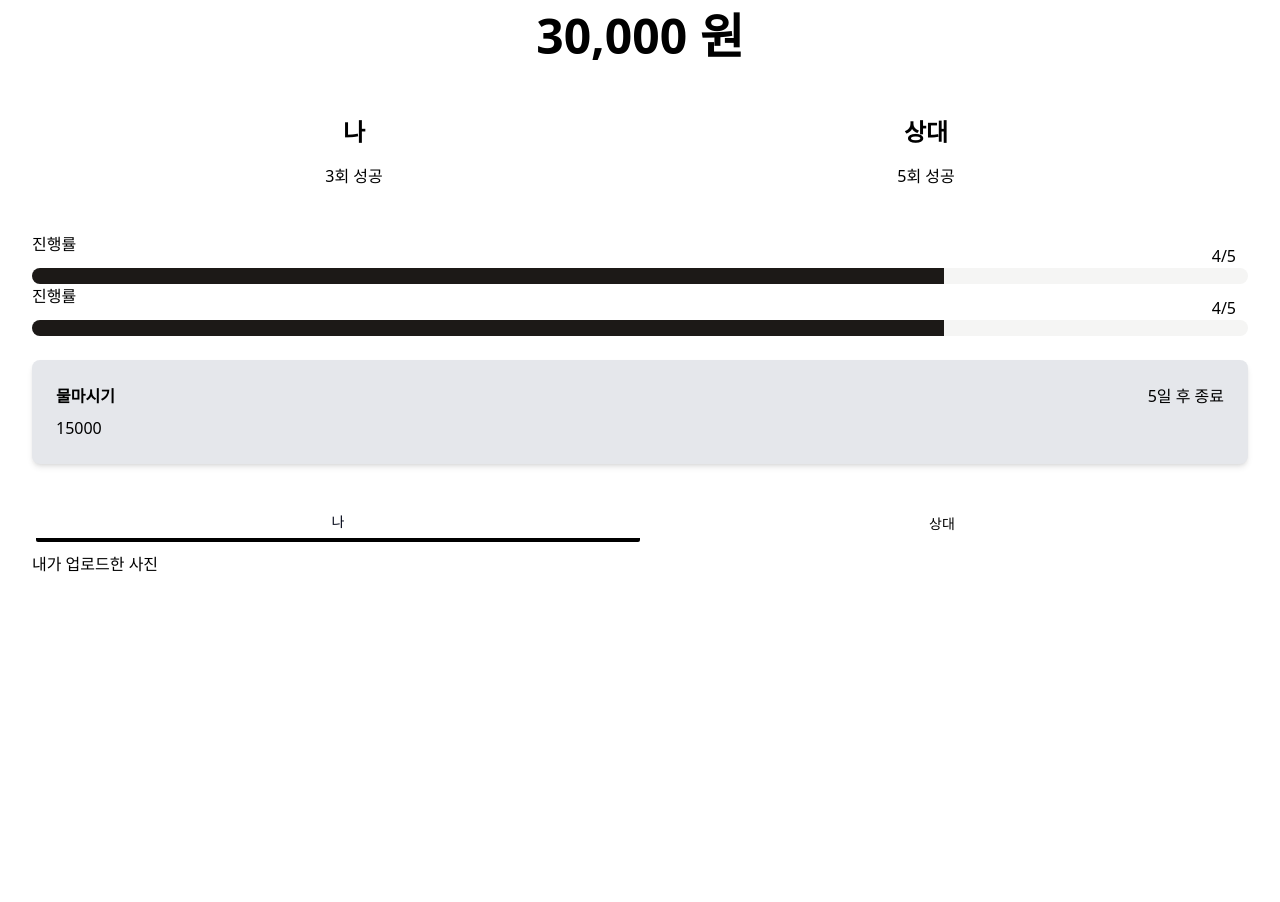
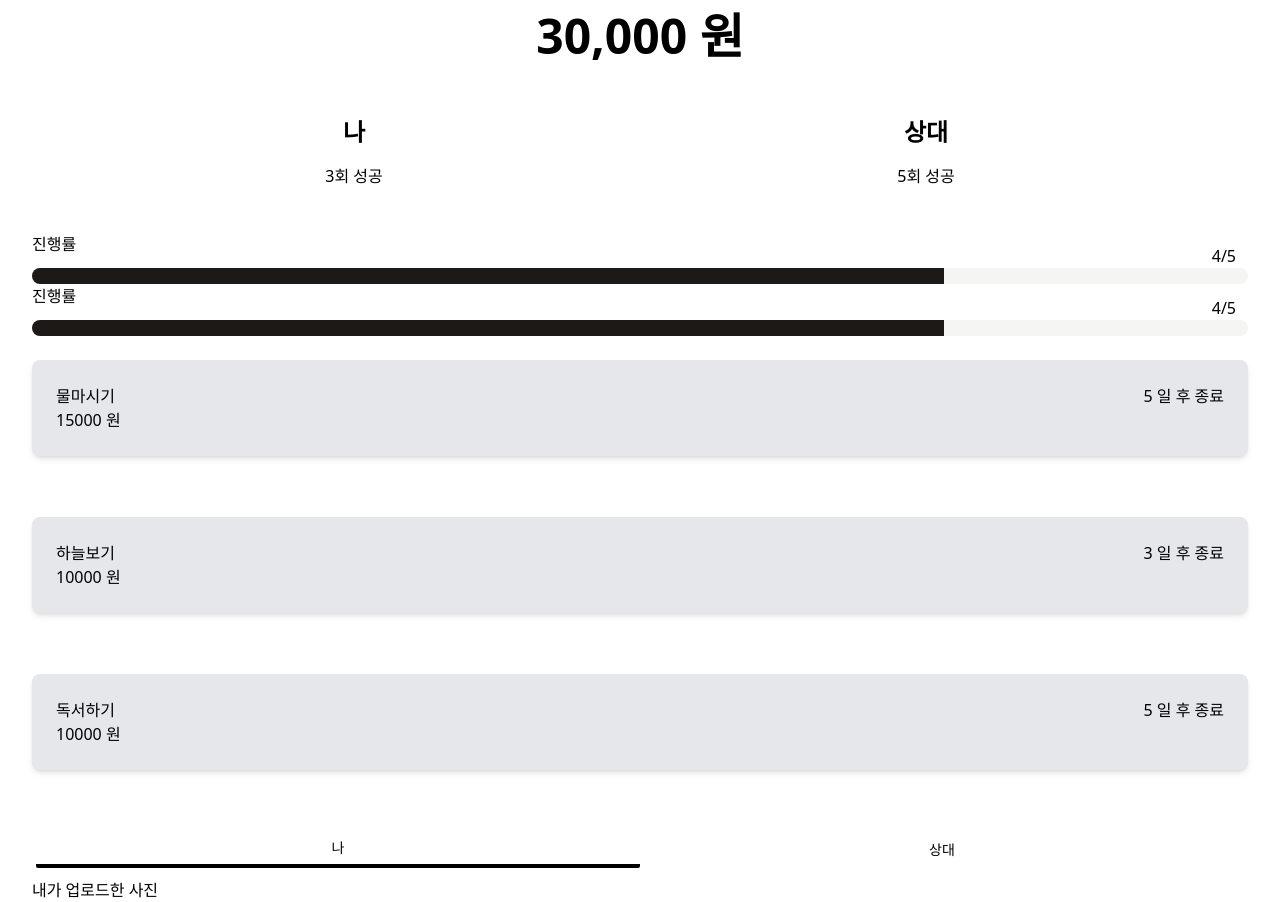
Before and after one commit to minsuje/grabit, a React (Vite) app in the folder client/: page /challengeInProgress/1 in a window 1280 px wide. Before the commit the page ends 800 px from the top, so only its background shows below. Built offline with nearby package versions, Linux system fonts and the light colour scheme.

Commit message:
update:ListComponent

```diff
--- a/client/src/App.tsx
+++ b/client/src/App.tsx
@@ -1,11 +1,10 @@
 import { BrowserRouter, Routes, Route } from 'react-router-dom';
-
 import Main from './page/challenge/main';
 import ChallengeInProgress from './page/challenge/ChallengeInProgress';
 import { Home } from './page/home/Home';
 import { Register } from './page/home/Register';
+import { Login } from './page/home/Login';
 // import { motion } from 'framer-motion';
-
 
 function App() {
     return (
@@ -14,13 +13,11 @@ function App() {
                 <Routes>
                     <Route path="/main" element={<Main />} />
                     <Route path="/challengeInProgress/:challenge_num" element={<ChallengeInProgress />} />
-                    {/* <Route path="/" element={<Home />} />
+                    <Route path="/" element={<Home />} />
                     <Route path="/register" element={<Register />} />
-                    {/* <Route path="/register" element={<Register />} />
-
                     <Route path="/login" element={<Login />} />
 
-
+                    {/*
                     <Route path="/challengeImage/:authentication_id" element={<ChallengeImage />} />
                     <Route path="/challengeTear/:challenge_num" element={<ChallengeTear />} />
                     <Route path="/challengeResult/:challenge_num" element={<ChallengeResult />} />
--- a/client/src/components/ComponentSeong.tsx
+++ b/client/src/components/ComponentSeong.tsx
@@ -2,16 +2,35 @@ import { Badge } from '@/components/ui/badge';
 import { Progress } from '@/components/ui/progress';
 import { Select, SelectContent, SelectItem, SelectTrigger, SelectValue } from '@/components/ui/select';
 
-export function ListComponent1() {
+export function ListComponent1(ChallengeList) {
+    const ActiveChallenges = [
+        {
+            challengeName: '물마시기',
+            price: 15000,
+            day: 5,
+        },
+        {
+            challengeName: '하늘보기',
+            price: 10000,
+            day: 3,
+        },
+        {
+            challengeName: '독서하기',
+            price: 10000,
+            day: 5,
+        },
+    ];
     return (
-        <div className="App">
-            <div className="bg-gray-200 p-6 rounded-lg justify-between shadow-md flex justify-content">
-                <div>
-                    <div className="text-black font-bold">물마시기</div>
-                    <div className="text-black mt-2">15000</div>
+        <div>
+            {ActiveChallenges.map((challenge, index) => (
+                <div key={index} className="bg-gray-200 p-6 rounded-lg shadow-md flex flex-col mb-[5%]">
+                    <div className="flex justify-between">
+                        <p>{challenge.challengeName}</p>
+                        <p>{challenge.day} 일 후 종료</p>
+                    </div>
+                    <p>{challenge.price} 원</p>
                 </div>
-                <div className="text-black flex  ">5일 후 종료</div>
-            </div>
+            ))}
         </div>
     );
 }
--- a/client/src/page/challenge/main.tsx
+++ b/client/src/page/challenge/main.tsx
@@ -10,8 +10,8 @@ function Main() {
 
             <div className="font-bold text-xl p-2">진행중인 챌린지</div>
             <ListComponent1 />
-            <ListComponent1 />
-            <ListComponent1 />
+            {/* <ListComponent1 />
+            <ListComponent1 /> */}
 
             <HotChallenge />
 
--- a/client/src/page/home/home.tsx
+++ b/client/src/page/home/home.tsx
@@ -15,10 +15,16 @@ export function Home() {
                 <Rabbit />
             </div>
 
-            <div className="flex flex-col ">
-                <Button variant="default">로그인</Button>
+            <div className="flex flex-col">
+                <Link to="/login" className="mb-[5%]">
+                    <Button variant="default" className="w-[100%]">
+                        로그인
+                    </Button>
+                </Link>
                 <Link to="/register" className="mt-[5%] ">
-                    <Button variant="default">회원가입</Button>
+                    <Button variant="default" className="w-[100%]">
+                        회원가입
+                    </Button>
                 </Link>
             </div>
         </div>
--- a/client/src/page/home/login.tsx
+++ b/client/src/page/home/login.tsx
@@ -1,5 +1,7 @@
 import { Input } from '@/components/ui/input';
 import { Label } from '@/components/ui/label';
+import { Button } from '@/components/ui/button';
+import { Link } from 'react-router-dom';
 
 export function Login() {
     return (
@@ -12,6 +14,12 @@ export function Login() {
                 <Label htmlFor="password">비밀번호</Label>
                 <Input type="password" id="password" placeholder="비밀번호" />
             </div>
+            {/*  /main 더미 데이터*/}
+            <Link to="/main" className="mb-[5%]">
+                <Button variant="default" className="w-full">
+                    로그인
+                </Button>
+            </Link>
         </>
     );
 }
```
